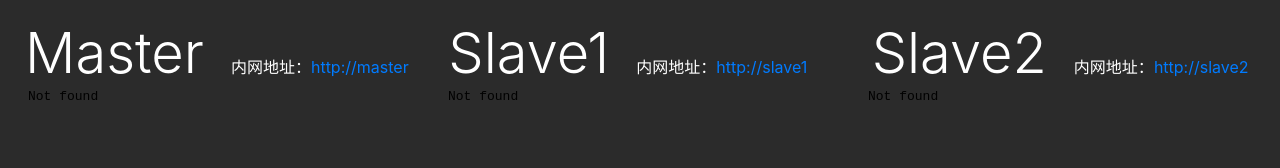
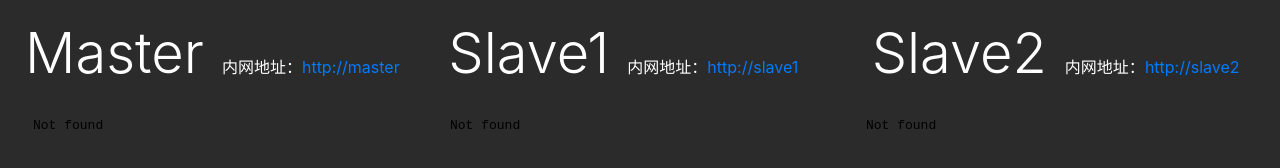
Before and after one commit to lixinyang123/HadoopPracticeEnv, a plain HTML site: page index.html in a window 1280 px wide. Drawn offline with nearby package versions, Linux system fonts and the light colour scheme.

Commit message:
完善界面

```diff
--- a/index.html
+++ b/index.html
@@ -15,7 +15,7 @@
         }
 
         #titles {
-            height: 7vh;
+            height: 10vh;
             padding-top: 20px;
             padding-left: 10px;
         }
@@ -25,8 +25,8 @@
         }
 
         #content {
-            height: 93vh;
-            padding: 10px;
+            height: 90vh;
+            padding: 15px;
         }
 
         .shell {
@@ -48,19 +48,19 @@
 
             <div class="col">
                 <span onclick="reload('master')" class="display-4 title">Master</span>
-                &nbsp;&nbsp;&nbsp;&nbsp;
+                &nbsp;&nbsp;
                 <span>内网地址：<a href="javascript:void(0)">http://master</a></span>
             </div>
 
             <div class="col">
                 <span onclick="reload('slave1')" class="display-4 title">Slave1</span>
-                &nbsp;&nbsp;&nbsp;&nbsp;
+                &nbsp;&nbsp;
                 <span>内网地址：<a href="javascript:void(0)">http://slave1</a></span>
             </div>
 
             <div class="col">
                 <span onclick="reload('slave2')" class="display-4 title">Slave2</span>
-                &nbsp;&nbsp;&nbsp;&nbsp;
+                &nbsp;&nbsp;
                 <span>内网地址：<a href="javascript:void(0)">http://slave2</a></span>
             </div>
 
```
